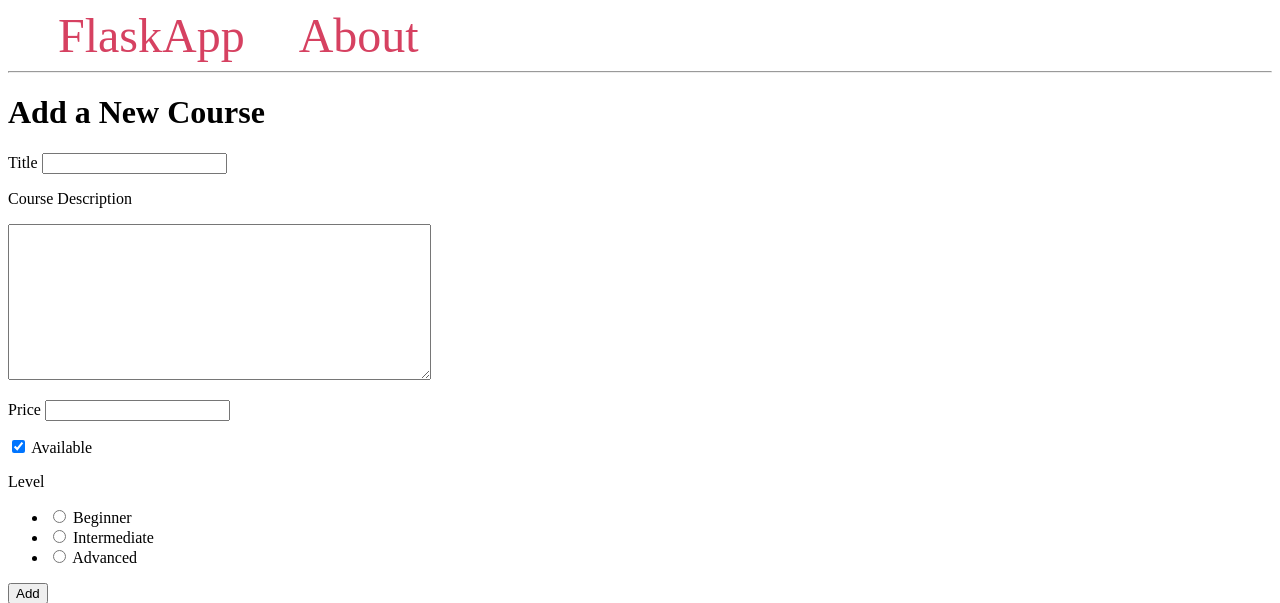
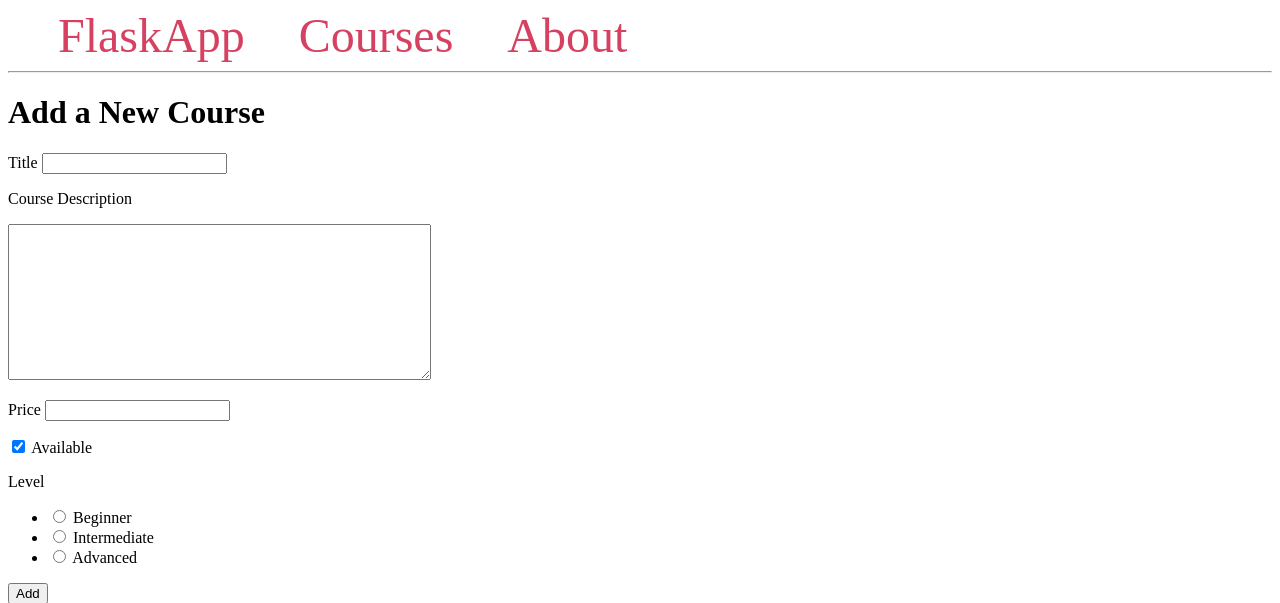
Before and after one commit to diawando/WEB_FORM_FLASK_WTF, a Flask app: page / in a window 1280 px wide. Shown: the top 603 px of the page. Run offline with Flask 2, Linux system fonts and the light colour scheme.

Commit message:
ajout d'une url_for à base.html pour envoyer à courses

```diff
--- a/templates/base.html
+++ b/templates/base.html
@@ -15,6 +15,7 @@
     <body>
         <nav>
             <a href="{{url_for('index') }}">FlaskApp</a>
+            <a href="{{ url_for('courses') }}">Courses</a>
             <a href="#">About</a>
         </nav>
         <hr>
```
